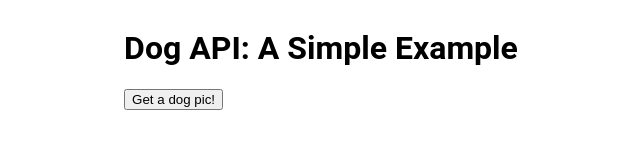
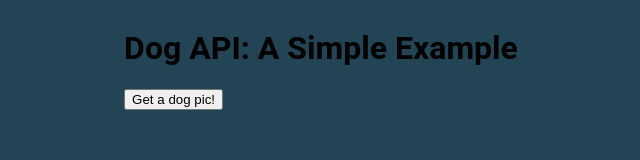
Before and after one commit to abuishak/Dog_API, a plain HTML site: page index.html in a window 1280 px wide. Shown: the whole page, without its empty margins (319-959 px from the left). Drawn offline with nearby package versions, Linux system fonts and the light colour scheme.

Commit message:
Add files via upload

```diff
--- a/style.css
+++ b/style.css
@@ -7,6 +7,7 @@
     display: flex;
     justify-content: center;
   align-items: center;
+  background-color: #245;
   }
 
   .container {
```
